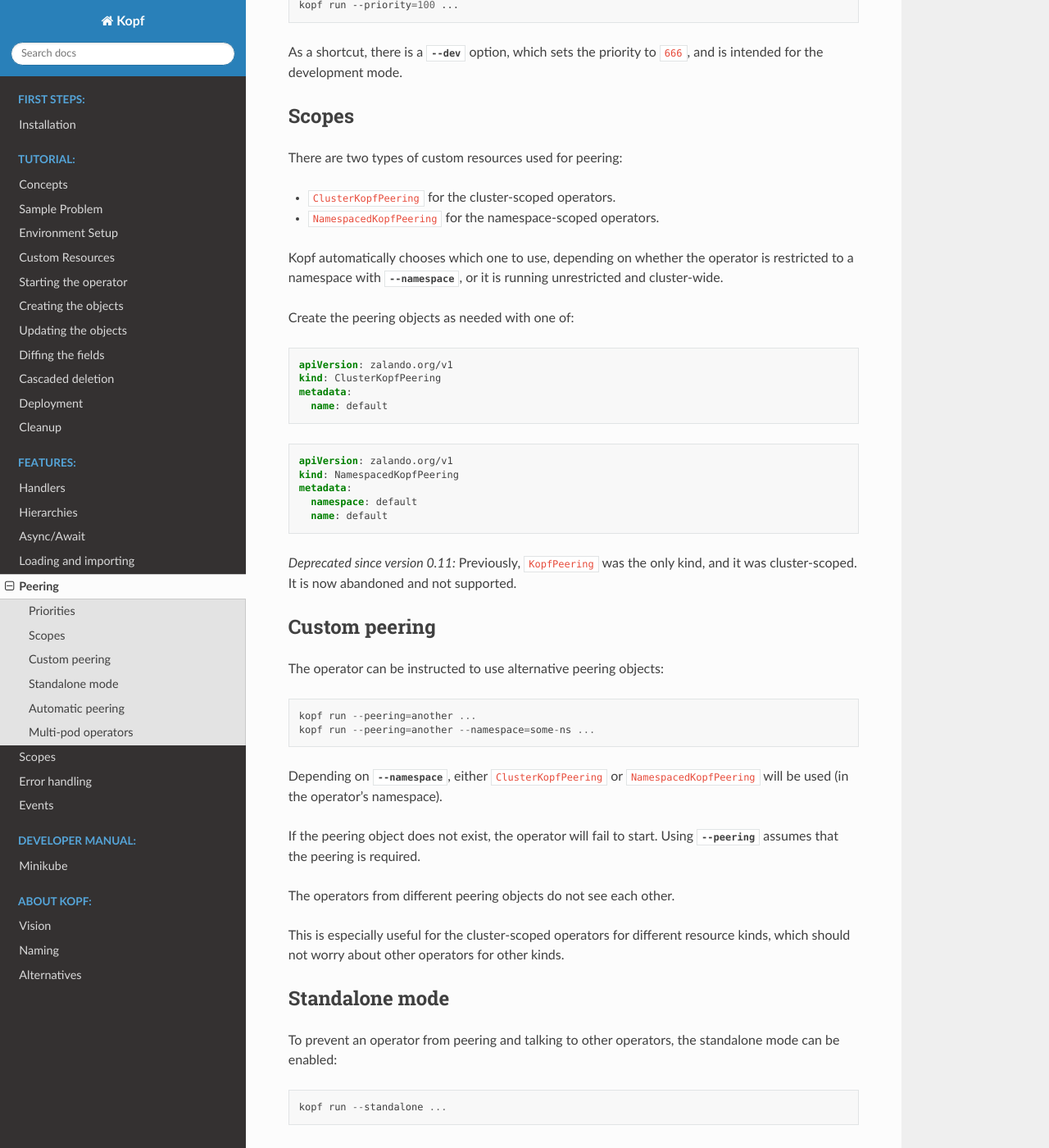
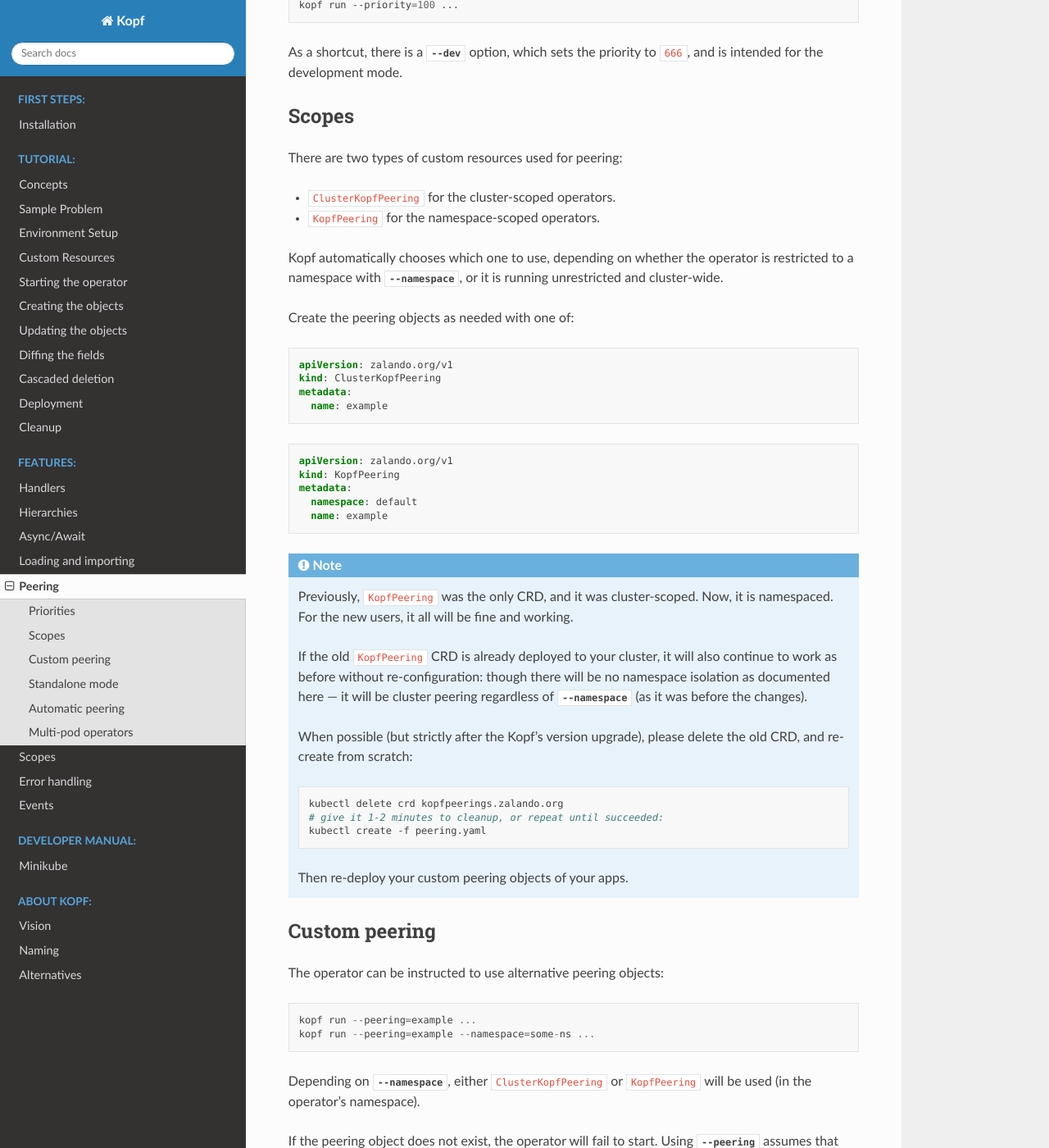
Before and after one commit to nolar/kopf, a Sphinx documentation site: the page built from docs/peering.rst, in a window 1280 px wide and 1400 px high, scrolled down 472 px. Shown: the whole window at 82% size. Built offline with Sphinx 7.4.7 and the Read the Docs theme 2.0.0, drawn with Linux system fonts in a browser that asks for light colours; pages that are not in the unit, such as notebooks, are missing from menus.

Commit message:
Bring the peering CRDs to the naming conventions of namespaced resources

```diff
--- a/docs/deployment-rbac.yaml
+++ b/docs/deployment-rbac.yaml
@@ -30,7 +30,7 @@ rules:
 
   # Framework: knowing which other operators are running (i.e. peering).
   - apiGroups: [zalando.org]
-    resources: [namespacedkopfpeerings]
+    resources: [kopfpeerings]
     verbs: [list, watch, patch, get]
 
   # Framework: posting the events about the handlers progress/errors.
--- a/docs/deployment.rst
+++ b/docs/deployment.rst
@@ -78,7 +78,7 @@ and to manipulate the objects, both domain-specific and the built-in ones.
 For the example operator, those are:
 
 * ``kind: ClusterKopfPeering`` for the cross-operator awareness (cluster-wide).
-* ``kind: NamespacedKopfPeering`` for the cross-operator awareness (namespace-wide).
+* ``kind: KopfPeering`` for the cross-operator awareness (namespace-wide).
 * ``kind: KopfExample`` for the example operator objects.
 * ``kind: Pod/CluJob/PersistentVolumeClaim`` as the children objects.
 * And others as needed.
--- a/docs/peering.rst
+++ b/docs/peering.rst
@@ -32,7 +32,7 @@ Scopes
 There are two types of custom resources used for peering:
 
 * ``ClusterKopfPeering`` for the cluster-scoped operators.
-* ``NamespacedKopfPeering`` for the namespace-scoped operators.
+* ``KopfPeering`` for the namespace-scoped operators.
 
 Kopf automatically chooses which one to use, depending on whether
 the operator is restricted to a namespace with :option:`--namespace`,
@@ -45,20 +45,38 @@ Create the peering objects as needed with one of:
     apiVersion: zalando.org/v1
     kind: ClusterKopfPeering
     metadata:
-      name: default
+      name: example
 
 .. code-block:: yaml
 
     apiVersion: zalando.org/v1
-    kind: NamespacedKopfPeering
+    kind: KopfPeering
     metadata:
       namespace: default
-      name: default
+      name: example
 
 
-.. deprecated:: 0.11
-    Previously, ``KopfPeering`` was the only kind, and it was cluster-scoped.
-    It is now abandoned and not supported.
+.. note::
+
+    Previously, ``KopfPeering`` was the only CRD, and it was cluster-scoped.
+    Now, it is namespaced. For the new users, it all will be fine and working.
+
+    If the old ``KopfPeering`` CRD is already deployed to your cluster,
+    it will also continue to work as before without re-configuration:
+    though there will be no namespace isolation as documented here ---
+    it will be cluster peering regardless of :option:`--namespace`
+    (as it was before the changes).
+
+    When possible (but strictly after the Kopf's version upgrade),
+    please delete the old CRD, and re-create from scratch:
+
+    .. code-block:: bash
+
+        kubectl delete crd kopfpeerings.zalando.org
+        # give it 1-2 minutes to cleanup, or repeat until succeeded:
+        kubectl create -f peering.yaml
+
+    Then re-deploy your custom peering objects of your apps.
 
 
 Custom peering
@@ -66,11 +84,11 @@ Custom peering
 
 The operator can be instructed to use alternative peering objects::
 
-    kopf run --peering=another ...
-    kopf run --peering=another --namespace=some-ns ...
+    kopf run --peering=example ...
+    kopf run --peering=example --namespace=some-ns ...
 
 Depending on :option:`--namespace`, either ``ClusterKopfPeering``
-or ``NamespacedKopfPeering`` will be used (in the operator's namespace).
+or ``KopfPeering`` will be used (in the operator's namespace).
 
 If the peering object does not exist, the operator will fail to start.
 Using :option:`--peering` assumes that the peering is required.
```
Also changed, not shown: peering.yaml (+5 -5 lines), 1 other file.
